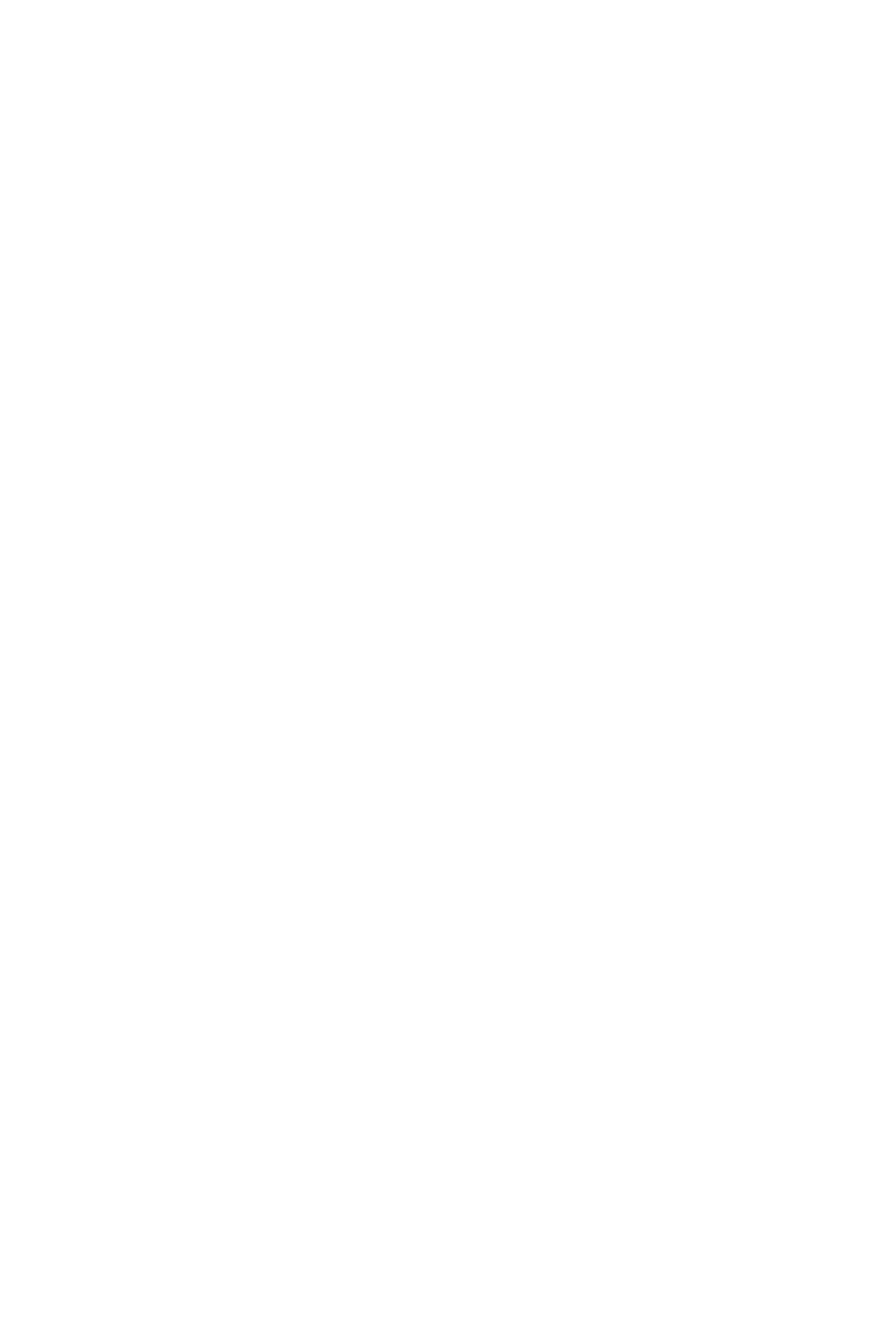
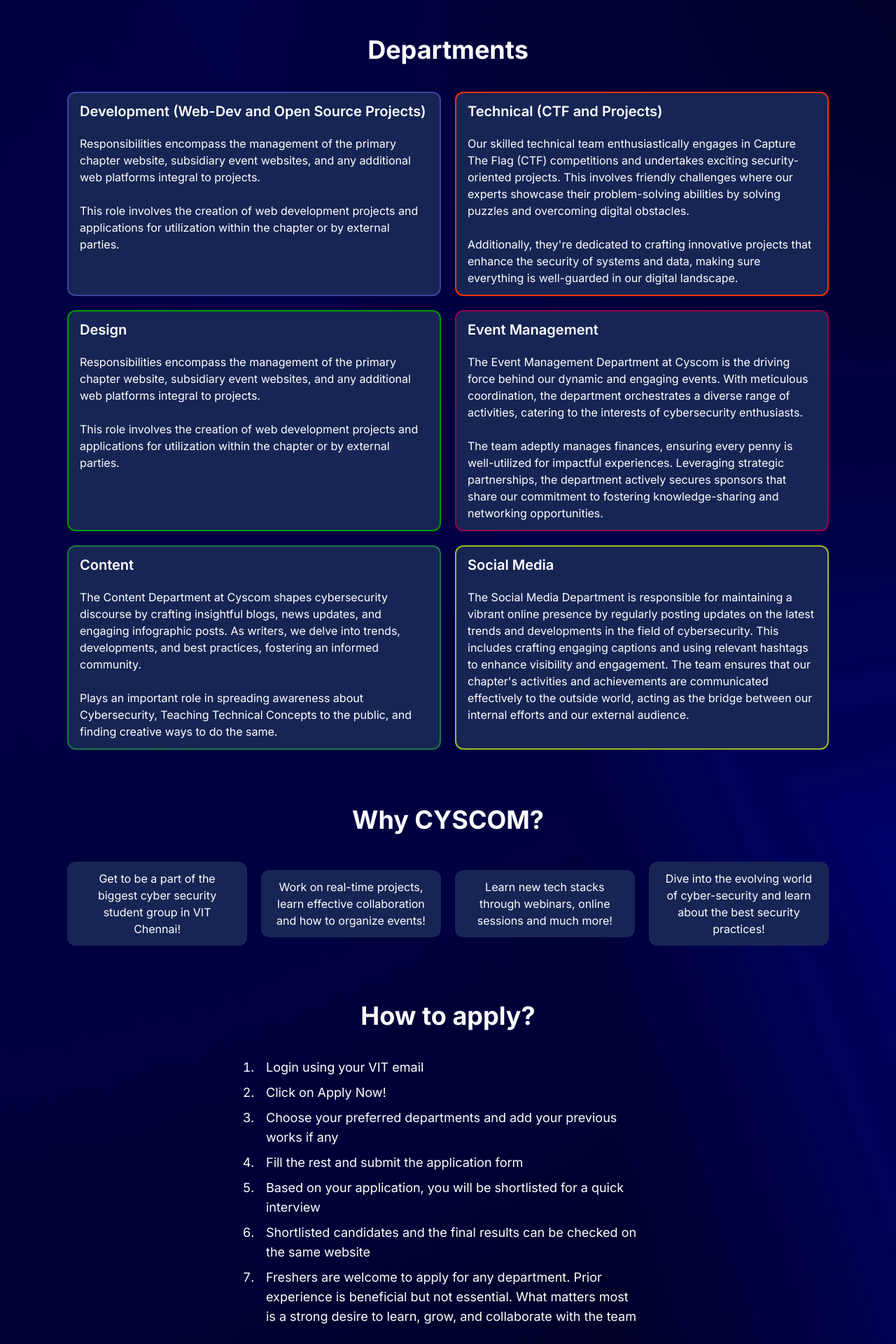
Before and after one commit to cyscomvit/recruitments, a Next.js app: page / in a window 1280 px wide. Shown: the part 840-2760 px from the top of the page at 70% size. Before the commit the page ends 829 px from the top, so only its background shows below. Built offline with nearby package versions, Linux system fonts and the light colour scheme; no server answers.

Commit message:
homepage (#6)
* updated home page

* responsive homepage

---------

Co-authored-by: Ezhil Shanmugham <ezhil930@gmail.com>

```diff
--- a/app/components/Nav.tsx
+++ b/app/components/Nav.tsx
@@ -15,7 +15,7 @@
       <header className="bg-blue-950 text-white">
         <nav>
           <div className="flex justify-between items-center w-full px-5 md:px-10 py-4">
-            <div>
+            <div className='hidden md:block'>
               <Link href="/">
                 <Image src={Logo} width="50" height="50" alt="logo" />
               </Link>
--- a/app/page.tsx
+++ b/app/page.tsx
@@ -19,7 +19,7 @@
         backgroundImage: `url(${bg.src})`,
         backgroundSize: "cover",
         backgroundPosition: "center",
-        height: "86vh",
+        height: "100%",
       }}
     >
       <div className="pt-10 pb-3 mb-4 mt-4">
@@ -32,20 +32,23 @@
         />
       </div>
       <div className="mx-auto w-[80%] text-center">
-        <h1 className="text-4xl md:text-5xl font-bold tracking-tight">
+        <h1 className="text-4xl md:text-4xl font-bold tracking-tight">
           CYSCOM
         </h1>
         <h2 className="text-lg md:text-xl mt-1 md:mt-3">VIT Chennai</h2>
-        <p className=" mt-10 w-[90%] md:w-[45%] mx-auto text-md md:text-lg">
+        <h3 className="text-md md:text-xl font-bold mt-1 md:mt-3">
+          Recruitments 2024-25
+        </h3>
+        <p className=" mt-5 w-[90%] md:w-[45%] mx-auto text-md md:text-lg">
           Started with a few people having cyber safety in mind, the chapter now
           boasts a big gathering of members and associates alike. Join us on our
           mission to make cyberspace a safer place!
         </p>
-        <p className=" mt-10 w-[90%] md:w-[45%] mx-auto text-md md:text-lg">
-          Join CYSCOM to kickstart your cybersecurity journey
+        <p className=" mt-5 w-[90%] md:w-[45%] mx-auto text-md md:text-lg">
+          Join CYSCOM to kickstart your cybersecurity journey.
         </p>
       </div>
-      <div className="flex justify-center mt-4">
+      <div className="flex justify-center mt-4 mb-24">
         {!session ? (
           <Button
             className="bg-white text-black cursor-pointer mt-10 px-4 py-4 rounded-xl group flex justify-center items-center gap-1 font-semibold hover:bg-gray-200"
@@ -56,9 +59,178 @@
           </Button>
         ) : (
           <Button className="bg-white text-black cursor-pointer mt-10 px-4 py-4 rounded-xl group flex justify-center items-center gap-1 font-semibold hover:bg-gray-200">
-            <Link href="/form">Apply Now !</Link>
+            <Link href="/form">Apply Now!</Link>
           </Button>
         )}
+      </div>
+      <div className="departments w-full md:w-[85%] px-4 md:px-0 space-y-5 mx-auto">
+        <h1 className="text-center text-3xl md:text-4xl text-white font-bold mb-10">
+          Departments
+        </h1>
+        <div className="departments-container grid grid-cols-1 md:grid-cols-2 lg:grid-cols-2 gap-5">
+          <div className="department px-4 py-3 text-white bg-blue-950 rounded-xl border-2 border-[#3d44a3]">
+            <h2 className="text-lg md:text-xl text-white font-semibold mb-5">
+              Development (Web-Dev and Open Source Projects)
+            </h2>
+            <p>
+              Responsibilities encompass the management of the primary chapter
+              website, subsidiary event websites, and any additional web
+              platforms integral to projects.
+              <br />
+              <br />
+              This role involves the creation of web development projects and
+              applications for utilization within the chapter or by external
+              parties.
+            </p>
+          </div>
+          <div className="department px-4 py-3 text-white bg-blue-950 rounded-xl border-2 border-[#f53100]">
+            <h2 className="text-lg md:text-xl text-white font-semibold mb-5">
+              Technical (CTF and Projects)
+            </h2>
+            <p>
+              Our skilled technical team enthusiastically engages in Capture The
+              Flag (CTF) competitions and undertakes exciting security-oriented
+              projects. This involves friendly challenges where our experts
+              showcase their problem-solving abilities by solving puzzles and
+              overcoming digital obstacles.
+              <br />
+              <br />
+              Additionally, they're dedicated to crafting innovative projects
+              that enhance the security of systems and data, making sure
+              everything is well-guarded in our digital landscape.
+            </p>
+          </div>
+          <div className="department px-4 py-3 text-white bg-blue-950 rounded-xl border-2 border-[#090]">
+            <h2 className="text-lg md:text-xl text-white font-semibold mb-5">
+              Design
+            </h2>
+            <p>
+              Responsibilities encompass the management of the primary chapter
+              website, subsidiary event websites, and any additional web
+              platforms integral to projects.
+              <br />
+              <br />
+              This role involves the creation of web development projects and
+              applications for utilization within the chapter or by external
+              parties.
+            </p>
+          </div>
+          <div className="department px-4 py-3 text-white bg-blue-950 rounded-xl border-2 border-[#97004c]">
+            <h2 className="text-lg md:text-xl text-white font-semibold mb-5">
+              Event Management
+            </h2>
+            <p>
+              The Event Management Department at Cyscom is the driving force
+              behind our dynamic and engaging events. With meticulous
+              coordination, the department orchestrates a diverse range of
+              activities, catering to the interests of cybersecurity
+              enthusiasts.
+              <br />
+              <br />
+              The team adeptly manages finances, ensuring every penny is
+              well-utilized for impactful experiences. Leveraging strategic
+              partnerships, the department actively secures sponsors that share
+              our commitment to fostering knowledge-sharing and networking
+              opportunities.
+            </p>
+          </div>
+          <div className="department px-4 py-3 text-white bg-blue-950 rounded-xl border-2 border-[#1a7848]">
+            <h2 className="text-lg md:text-xl text-white font-semibold mb-5">
+              Content
+            </h2>
+            <p>
+              The Content Department at Cyscom shapes cybersecurity discourse by
+              crafting insightful blogs, news updates, and engaging infographic
+              posts. As writers, we delve into trends, developments, and best
+              practices, fostering an informed community.
+              <br />
+              <br />
+              Plays an important role in spreading awareness about
+              Cybersecurity, Teaching Technical Concepts to the public, and
+              finding creative ways to do the same.
+            </p>
+          </div>
+          <div className="department px-4 py-3 text-white bg-blue-950 rounded-xl border-2 border-[#a2b825]">
+            <h2 className="text-lg md:text-xl text-white font-semibold mb-5">
+              Social Media
+            </h2>
+            <p>
+              The Social Media Department is responsible for maintaining a
+              vibrant online presence by regularly posting updates on the latest
+              trends and developments in the field of cybersecurity. This
+              includes crafting engaging captions and using relevant hashtags to
+              enhance visibility and engagement. The team ensures that our
+              chapter's activities and achievements are communicated effectively
+              to the outside world, acting as the bridge between our internal
+              efforts and our external audience.
+            </p>
+          </div>
+        </div>
+      </div>
+
+      <div className="departments w-full md:w-[85%] space-y-5">
+        <h1 className="text-center text-4xl text-white font-bold mt-20 mb-10">
+          Why CYSCOM?
+        </h1>
+        <div className="departments-container flex flex-col md:flex-row md:space-x-5 space-y-5 md:space-y-0 items-center">
+          <div className="text-center w-[80%] md:w-1/4 department px-4 py-3 text-white bg-blue-950 rounded-xl">
+            <h2 className="text-base text-white">
+              Get to be a part of the biggest cyber security student group in
+              VIT Chennai!
+            </h2>
+          </div>
+          <div className="text-center w-[80%] md:w-1/4 department px-3 py-3 text-white bg-blue-950 rounded-xl">
+            <h2 className="text-base text-white">
+              Work on real-time projects, learn effective collaboration and how
+              to organize events!
+            </h2>
+          </div>
+          <div className="text-center w-[80%] md:w-1/4 department px-4 py-3 text-white bg-blue-950 rounded-xl">
+            <h2 className="text-base text-white">
+              Learn new tech stacks through webinars, online sessions and much
+              more!
+            </h2>
+          </div>
+          <div className="text-center w-[80%] md:w-1/4 department px-4 py-3 text-white bg-blue-950 rounded-xl">
+            <h2 className="text-base text-white">
+              Dive into the evolving world of cyber-security and learn about the
+              best security practices!
+            </h2>
+          </div>
+        </div>
+      </div>
+      <div className="departments w-full lg:w-[85%] space-y-5">
+        <h1 className="text-center text-4xl text-white font-bold mt-20 mb-10">
+          How to apply?
+        </h1>
+        <div className="departments-container flex flex-col md:flex-row space-y-3 md:space-y-0 md:space-x-5">
+          <div className="mx-auto w-1/2">
+            <ul className="list-decimal text-lg space-y-2">
+              <li className="pl-3">Login using your VIT email</li>
+              <li className="pl-3">Click on Apply Now!</li>
+              <li className="pl-3">
+                Choose your preferred departments and add your previous works if
+                any
+              </li>
+              <li className="pl-3">
+                Fill the rest and submit the application form
+              </li>
+              <li className="pl-3">
+                Based on your application, you will be shortlisted for a quick
+                interview
+              </li>
+              <li className="pl-3">
+                Shortlisted candidates and the final results can be checked on
+                the same website
+              </li>
+              <li className="pl-3">
+                Freshers are welcome to apply for any department. Prior
+                experience is beneficial but not essential. What matters most is
+                a strong desire to learn, grow, and collaborate with the team
+              </li>
+            </ul>
+          </div>
+        </div>
       </div>
     </div>
   );
```
Also changed, not shown: app/form/page.tsx (+7 -11 lines).
